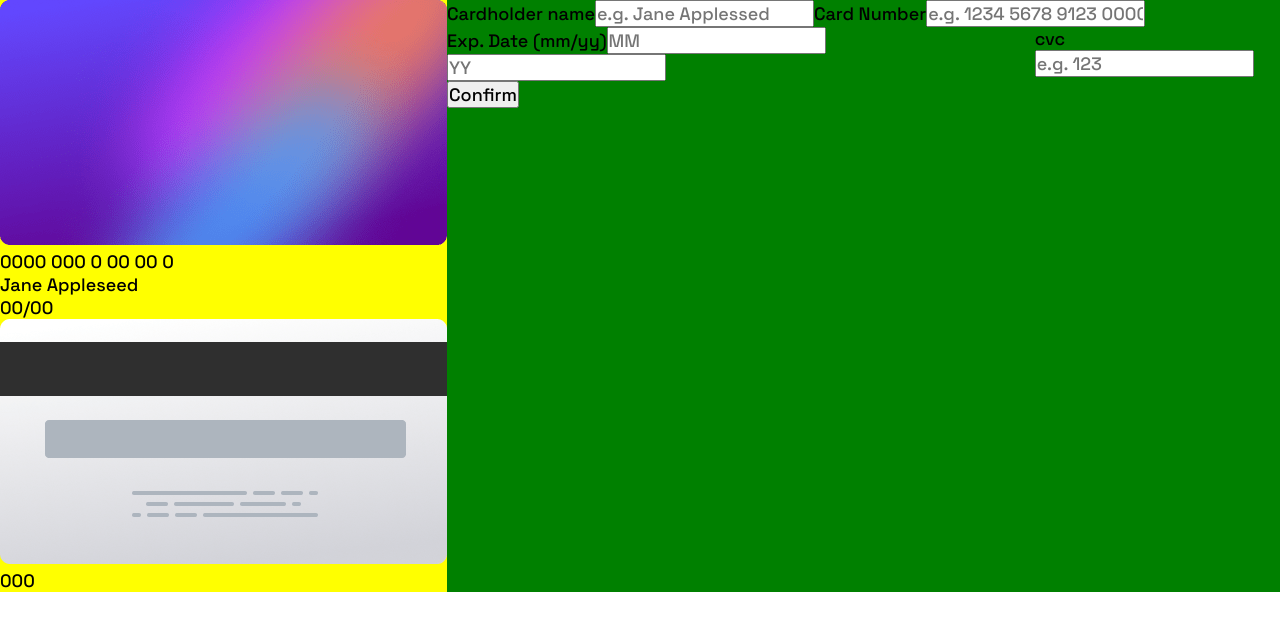
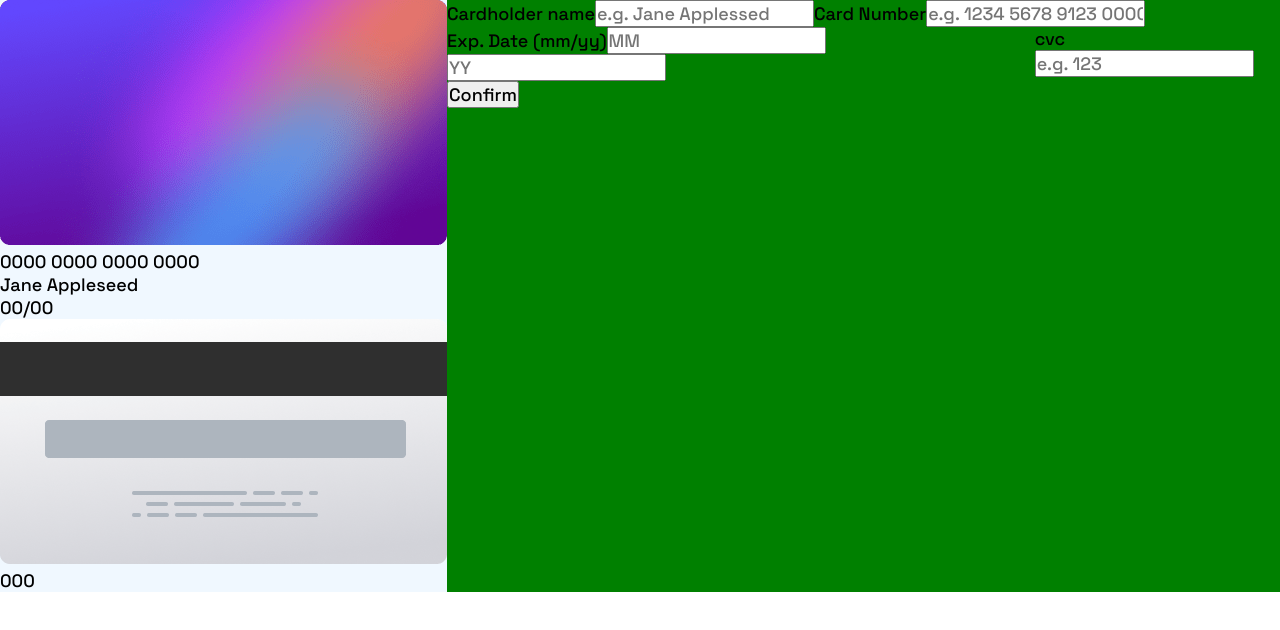
Before and after one commit to Ricuesta86/interactive-card-react, a React (Vite) app: page / in a window 1280 px wide. Shown: the top 630 px of the page. Built offline with nearby package versions, Linux system fonts and the light colour scheme.

Commit message:
Create Component Header

```diff
--- a/src/App.tsx
+++ b/src/App.tsx
@@ -2,16 +2,10 @@ import { useState } from "react";
 import { NumericFormat } from "react-number-format";
 import { PatternFormat } from "react-number-format";
 import "./App.scss";
-import bgCardFront from "./assets/images/bg-card-front.png";
-import bgCardBack from "./assets/images/bg-card-back.png";
+import Header from "./components/Header/Header";
+import type { cardType } from "./type";
 
-type cardType = {
-  number: number;
-  name: string;
-  yy: number;
-  mm: number;
-  cvc: number;
-};
+
 
 const normalizeCardNumber = (value: string) => {
   return value
@@ -23,54 +17,17 @@ const normalizeCardNumber = (value: string) => {
 
 function App() {
   const [card, setCard] = useState<cardType>({
-    number: 0,
-    name: "",
+    number:'',
+    name: '',
     yy: 0,
     mm: 0,
     cvc: 0,
   });
 
-  const [numberCard, setNumberCard] = useState<number>(0);
-  const [nameCard, setNameCard] = useState<String>("");
-  const [yyCard, setYyCard] = useState<number>(0);
-  const [mmCard, setMmCard] = useState<number>(0);
-  const [cvcCard, setCvcCard] = useState<number>(0);
-
-  const handleChange = (event: any, name: string) => {
-    event.preventDefault();
-    console.log(event.target.name.value);
-  };
 
   return (
     <div className="main">
-      <header className="main__header">
-        <div className="main__header__cardfront">
-          <img src={bgCardFront} alt="Card Front" />
-          <p className="main__header__cardfront__number">
-            {
-              <PatternFormat
-                displayType="text"
-                value={numberCard === 0 ? "0000 0000 0000 0000" : numberCard}
-                valueIsNumericString
-                format="#### #### #### ####"
-                mask="_"
-              />
-            }
-          </p>
-          <p className="main__header__cardfront__name">
-            {nameCard === "" ? "Jane Appleseed" : nameCard}
-          </p>
-          <p className="main__header__cardfront__yy-mm">
-            {yyCard === 0 ? "00" : yyCard}/{mmCard === 0 ? "00" : mmCard}
-          </p>
-        </div>
-        <div className="main__header__cardback">
-          <img src={bgCardBack} alt="Card back" />
-          <p className="main__header__cardback__cvc">
-            {cvcCard === 0 ? "000" : cvcCard}
-          </p>
-        </div>
-      </header>
+      <Header card={card}/>
       <form className="main__form">
         <label htmlFor="card-name">
           {" "}
@@ -80,24 +37,32 @@ function App() {
             id="card-name"
             name="card-name"
             placeholder="e.g. Jane Applessed"
-            onChange={(e) => setNameCard(e.target.value)}
+            onChange={(e) => setCard({
+              ...card,name:e.target.value})}
           />
         </label>
         <label htmlFor="card-number">
           Card Number
           <input
-            type="tel"
+            type="text"
             id="card-number"
             name="card-number"
             inputMode="numeric"
             autoComplete="cc-number"
             placeholder="e.g. 1234 5678 9123 0000"
+            // value={card.number}
             onChange={(e) => {
               const { value } = e.target;
-              setNumberCard(Number(value));
-              // e.target.value = normalizeCardNumber(value)
+              setCard({
+                ...card,
+                number:value
+              });
+
+              if(value !==''){
+                e.target.value=normalizeCardNumber(value) as string
+              }
             }}
-            maxLength={16}
+            maxLength={19}
           />
         </label>
         <div className="main__form__group">
@@ -109,14 +74,14 @@ function App() {
                 id="card-mm"
                 name="mm"
                 placeholder="MM"
-                onChange={(e) => setMmCard(Number(e.target.value))}
+                onChange={(e) => setCard({...card,mm:Number(e.target.value)})}
               />
               <input
                 type="text"
                 id="card-yy"
                 name="yy"
                 placeholder="YY"
-                onChange={(e) => setYyCard(Number(e.target.value))}
+                onChange={(e) => setCard({...card,yy:Number(e.target.value)})}
               />
             </label>
           </div>
@@ -127,7 +92,7 @@ function App() {
               id="card-cvc"
               name="card-cvc"
               placeholder="e.g. 123"
-              onChange={(e) => setCvcCard(Number(e.target.value))}
+              onChange={(e) => setCard({...card, cvc:Number(e.target.value)})}
             />
           </label>
         </div>
--- /dev/null
+++ b/src/components/Header/Header.scss
@@ -0,0 +1,5 @@
+
+
+.header{
+    background-color: aliceblue;
+}
--- /dev/null
+++ b/src/components/Header/Header.tsx
@@ -0,0 +1,37 @@
+
+import bgCardFront from '../../assets/images/bg-card-front.png'
+import bgCardBack from "../../assets/images/bg-card-back.png";
+import type { cardType } from '../../type';
+
+import './Header.scss'
+
+type Props = {
+    card:cardType
+}
+
+const Header = ({card}:Props) => {
+  return (
+    <header className="header">
+    <div className="header__cardfront">
+      <img src={bgCardFront} alt="Card Front" />
+      <p className="header__cardfront__number">
+        {card.number === '' ? "0000 0000 0000 0000" : card.number}
+      </p>
+      <p className="header__cardfront__name">
+        {card.name === "" ? "Jane Appleseed" : card.name}
+      </p>
+      <p className="header__cardfront__yy-mm">
+        {card.yy === 0 ? "00" : card.yy}/{card.mm === 0 ? "00" : card.mm}
+      </p>
+    </div>
+    <div className="header__cardback">
+      <img src={bgCardBack} alt="Card back" />
+      <p className="header__cardback__cvc">
+        {card.cvc === 0 ? "000" : card.cvc}
+      </p>
+    </div>
+  </header>
+  )
+}
+
+export default Header
--- /dev/null
+++ b/src/type.ts
@@ -0,0 +1,7 @@
+export type cardType = {
+    number: string;
+    name: string;
+    yy: number;
+    mm: number;
+    cvc: number;
+  };
```
